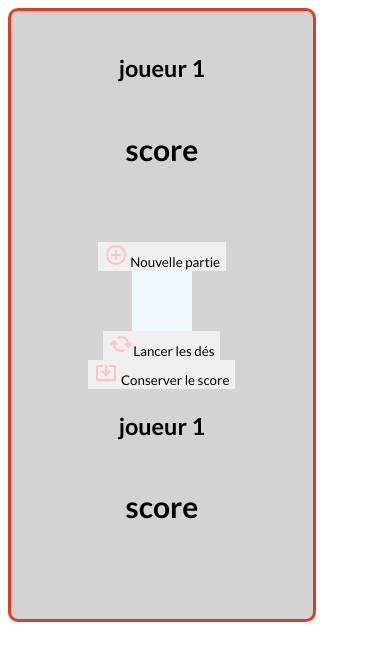
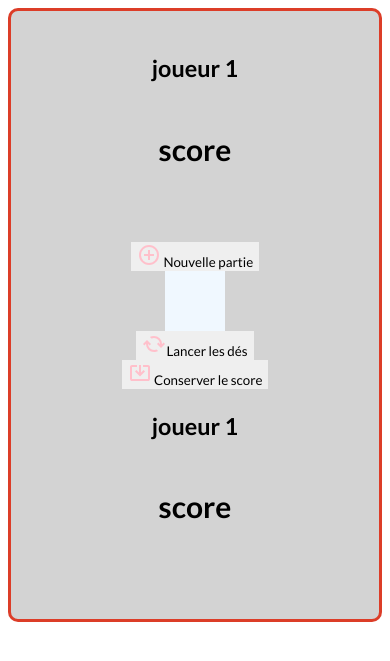
Before and after one commit to MBSylvain/lancer-de-d-, a PHP site: page / in a window 390 px wide. Shown: the top 661 px of the page. Run offline with PHP 8.4, Linux system fonts and the light colour scheme.

Commit message:
responsive

```diff
--- a/style.css
+++ b/style.css
@@ -70,7 +70,6 @@ button:hover {
         flex-direction: column;
         align-items: center;
         justify-content: center;
-        width: 70%;
     }
 }
 
```
